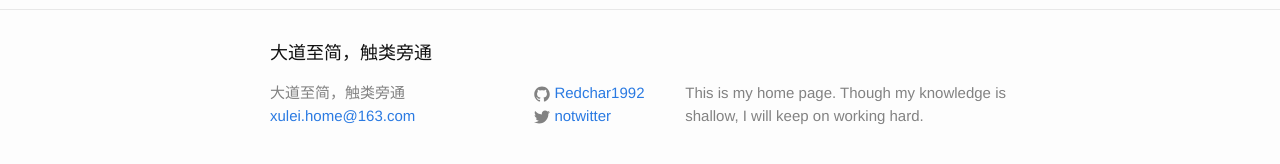
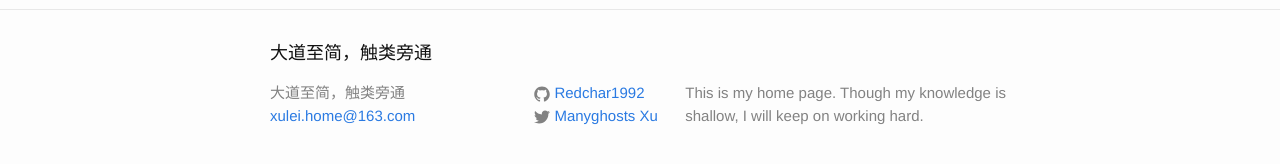
Before and after one commit to Redchar1992/Redchar1992.github.io, a Jekyll site: the page built from index.html, in a window 1280 px wide. Shown: the part 377-541 px from the top of the page. Built offline with Jekyll 4.4.1, drawn with Linux system fonts in a browser that asks for light colours.

Commit message:
_config.yml

```diff
--- a/_config.yml
+++ b/_config.yml
@@ -12,7 +12,7 @@
   This is my home page. Though my knowledge is shallow, I will keep on working hard.
 baseurl: "" # the subpath of your site, e.g. /blog
 url: "http://yourdomain.com" # the base hostname & protocol for your site
-twitter_username: notwitter
+weibo_username: Manyghosts Xu
 github_username:  Redchar1992
 
 # Build settings
--- a/_includes/footer.html
+++ b/_includes/footer.html
@@ -20,9 +20,9 @@
           </li>
           {% endif %}
 
-          {% if site.twitter_username %}
+          {% if site.weibo_username %}
           <li>
-            {% include icon-twitter.html username=site.twitter_username %}
+            {% include icon-twitter.html username=site.weibo_username %}
           </li>
           {% endif %}
         </ul>
```
